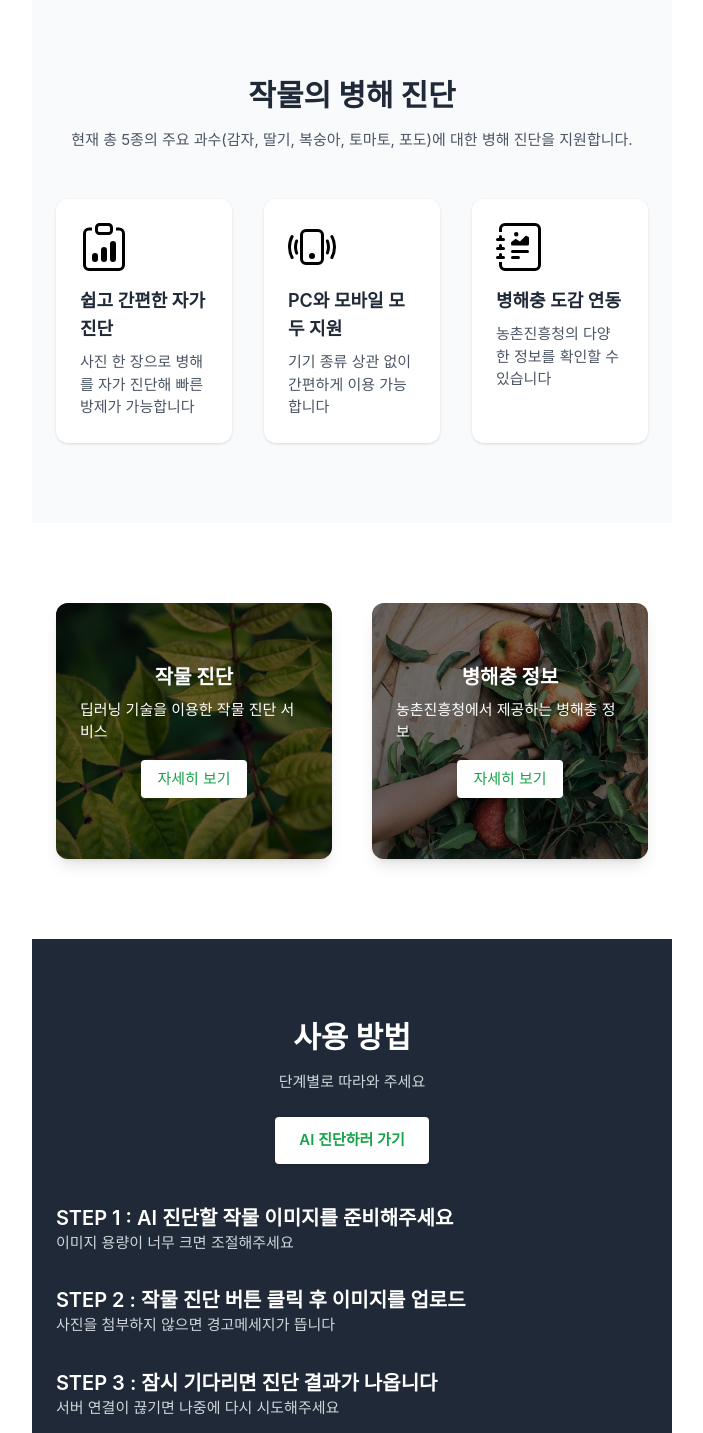
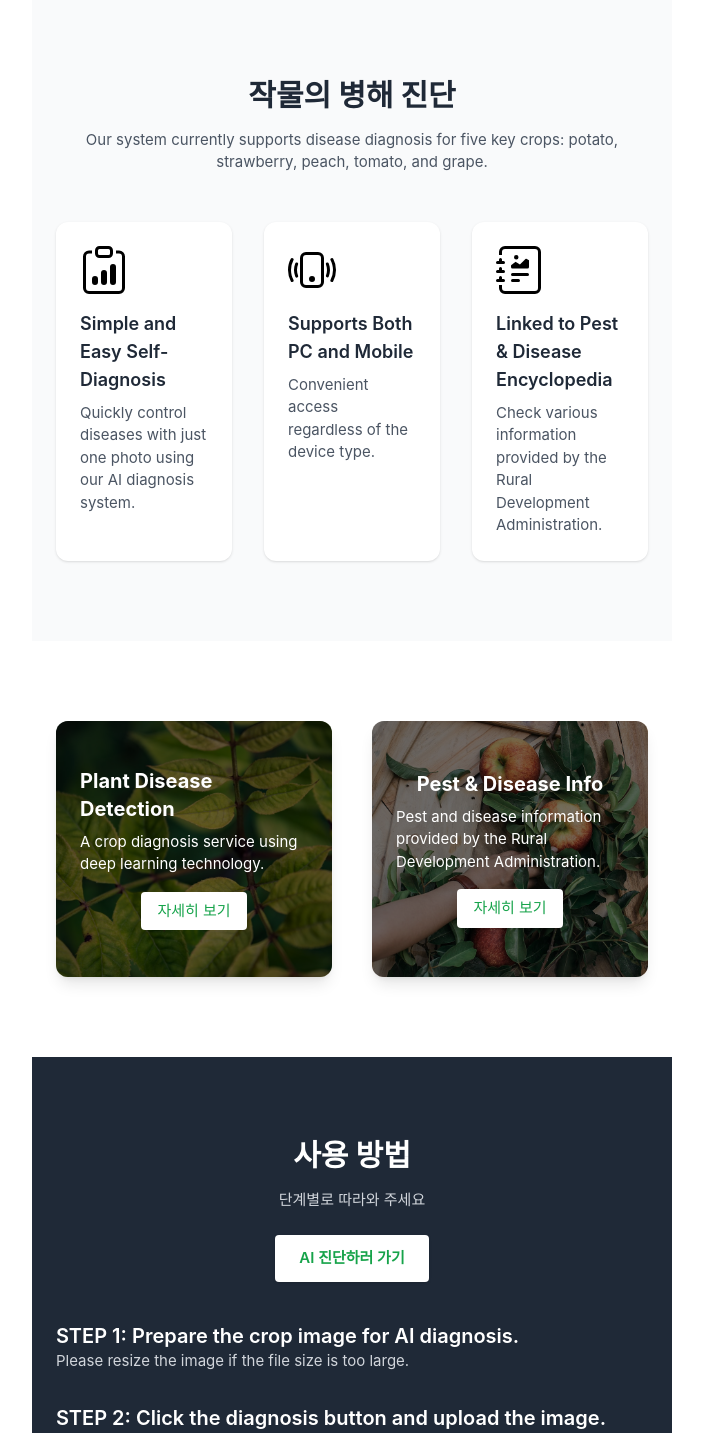
Before and after one commit to jihyoung-lee/-Plant_Disease_Detection_Web_v2, a Vue app in the folder vue/: page / in a window 1280 px wide. Shown: the part 900-2333 px from the top of the page, without its empty margins (0-703 px from the left). Built offline with nearby package versions, Linux system fonts and the light colour scheme.

Commit message:
feat(i18n): add English localization

```diff
--- a/vue/src/components/Home.vue
+++ b/vue/src/components/Home.vue
@@ -11,10 +11,10 @@
       <div class="container mx-auto px-6 md:px-12 z-10 relative">
         <div class="max-w-xl text-center md:text-left mx-auto md:ml-0">
           <h1 class="text-4xl md:text-5xl font-bold leading-tight mb-6">
-            AI 작물 병해 진단 시스템
+            {{ $t('hero_h1') }}
           </h1>
           <p class="text-lg md:text-xl text-gray-600 mb-8">
-            딥러닝을 활용한 자가 진단 AI, PC와 모바일 모두 지원
+            {{ $t('hero_p1') }}
           </p>
           <a
               href="#howtouse"
@@ -31,7 +31,7 @@
       <div class="container mx-auto px-6 text-center">
         <h2 class="text-3xl font-bold mb-4">작물의 병해 진단</h2>
         <p class="text-gray-600 mb-12">
-          현재 총 5종의 주요 과수(감자, 딸기, 복숭아, 토마토, 포도)에 대한 병해 진단을 지원합니다.
+        {{ $t('card_p1')}}
         </p>
 
         <div class="grid gap-8 grid-cols-1 md:grid-cols-3">
@@ -41,8 +41,8 @@
               class="bg-white p-6 rounded-xl shadow hover:shadow-lg transition text-left"
           >
             <img :src="card.icon" alt="icon" class="h-12 w-12 mb-4" />
-            <h3 class="font-semibold text-lg mb-2">{{ card.title }}</h3>
-            <p class="text-gray-600">{{ card.desc }}</p>
+            <h3 class="font-semibold text-lg mb-2">{{ t(card.titleKey) }}</h3>
+            <p class="text-gray-600">{{ t(card.descKey) }}</p>
           </div>
         </div>
       </div>
@@ -59,8 +59,8 @@
           >
             <img :src="info.img" alt="info image" class="w-full h-64 object-cover" />
             <div class="absolute inset-0 bg-black bg-opacity-50 flex flex-col justify-center items-center text-white p-6">
-              <h4 class="text-xl font-bold mb-2">{{ info.title }}</h4>
-              <p class="mb-4">{{ info.text }}</p>
+              <h4 class="text-xl font-bold mb-2">{{ t(info.titleKey) }}</h4>
+              <p class="mb-4">{{ t(info.textKey) }}</p>
               <button
                   class="bg-white text-green-600 px-4 py-2 rounded hover:bg-green-100 transition"
                   @click="$router.push(info.link)"
@@ -87,8 +87,8 @@
 
         <div class="space-y-8 max-w-2xl mx-auto text-left">
           <div v-for="(step, i) in steps" :key="i">
-            <h4 class="text-xl font-semibold">{{ step.title }}</h4>
-            <p class="text-gray-300">{{ step.desc }}</p>
+            <h4 class="text-xl font-semibold">{{ t(step.titleKey) }}</h4>
+            <p class="text-gray-300">{{ t(step.descKey) }}</p>
           </div>
         </div>
       </div>
@@ -98,47 +98,48 @@
 
 
 <script setup>
+import { useI18n } from 'vue-i18n'
 
+const { t } = useI18n()
 const farmerImage = new URL('../assets/bgimg.png', import.meta.url).href
 
 const cards = [
   {
     icon: new URL('../assets/clipboard-data.svg', import.meta.url).href,
-    title: '쉽고 간편한 자가 진단',
-    desc: '사진 한 장으로 병해를 자가 진단해 빠른 방제가 가능합니다'
+    titleKey: 'card_1_title',
+    descKey: 'card_1_desc'
   },
   {
     icon: new URL('../assets/phone-vibrate.svg', import.meta.url).href,
-    title: 'PC와 모바일 모두 지원',
-    desc: '기기 종류 상관 없이 간편하게 이용 가능합니다'
+    titleKey: 'card_2_title',
+    descKey: 'card_2_desc'
   },
   {
     icon: new URL('../assets/journal-richtext.svg', import.meta.url).href,
-    title: '병해충 도감 연동',
-    desc: '농촌진흥청의 다양한 정보를 확인할 수 있습니다'
+    titleKey: 'card_3_title',
+    descKey: 'card_3_desc'
   }
 ]
-
 const infos = [
   {
     img: new URL('../assets/leaf.jpg', import.meta.url).href,
-    title: '작물 진단',
-    text: '딥러닝 기술을 이용한 작물 진단 서비스',
+    titleKey: 'infos_1_title',
+    textKey: 'infos_1_text',
     link: '/photo'
   },
   {
     img: new URL('../assets/fruit.jpg', import.meta.url).href,
-    title: '병해충 정보',
-    text: '농촌진흥청에서 제공하는 병해충 정보',
+    titleKey: 'infos_2_title',
+    textKey: 'infos_2_text',
     link: '/search'
   }
 ]
 
 const steps = [
-  { title: 'STEP 1 : AI 진단할 작물 이미지를 준비해주세요', desc: '이미지 용량이 너무 크면 조절해주세요' },
-  { title: 'STEP 2 : 작물 진단 버튼 클릭 후 이미지를 업로드', desc: '사진을 첨부하지 않으면 경고메세지가 뜹니다' },
-  { title: 'STEP 3 : 잠시 기다리면 진단 결과가 나옵니다', desc: '서버 연결이 끊기면 나중에 다시 시도해주세요' },
-  { title: 'STEP 4 : 결과를 확인하고 링크를 클릭합니다', desc: '병해와 관련된 정보들을 확인할 수 있습니다' }
+  { titleKey: 'step_1_title', descKey: 'step_1_desc' },
+  { titleKey: 'step_2_title', descKey: 'step_2_desc' },
+  { titleKey: 'step_3_title', descKey: 'step_3_desc' },
+  { titleKey: 'step_4_title', descKey: 'step_4_desc' }
 ]
 </script>
 
--- a/vue/src/i18n.js
+++ b/vue/src/i18n.js
@@ -4,7 +4,7 @@ import en from './locales/en.json'
 
 const i18n = createI18n({
     legacy: false,
-    locale: 'ko',
+    locale: 'en',
     fallbackLocale: 'en',
     messages: {
         ko, en
--- /dev/null
+++ b/vue/src/locales/en.json
@@ -0,0 +1,30 @@
+{
+  "hero_h1": "AI Plant Disease Detection System",
+  "hero_p1": "Self-diagnosis AI powered by deep learning, available on both PC and mobile",
+
+  "card_p1": "Our system currently supports disease diagnosis for five key crops: potato, strawberry, peach, tomato, and grape.",
+
+  "card_1_title": "Simple and Easy Self-Diagnosis",
+  "card_1_desc": "Quickly control diseases with just one photo using our AI diagnosis system.",
+  "card_2_title": "Supports Both PC and Mobile",
+  "card_2_desc": "Convenient access regardless of the device type.",
+  "card_3_title": "Linked to Pest & Disease Encyclopedia",
+  "card_3_desc": "Check various information provided by the Rural Development Administration.",
+
+  "infos_1_title": "Plant Disease Detection",
+  "infos_1_text": "A crop diagnosis service using deep learning technology.",
+  "infos_2_title": "Pest & Disease Info",
+  "infos_2_text": "Pest and disease information provided by the Rural Development Administration.",
+
+  "step_1_title": "STEP 1: Prepare the crop image for AI diagnosis.",
+  "step_1_desc": "Please resize the image if the file size is too large.",
+  "step_2_title": "STEP 2: Click the diagnosis button and upload the image.",
+  "step_2_desc": "A warning message will appear if no image is attached.",
+  "step_3_title": "STEP 3: Wait a moment for the diagnosis result.",
+  "step_3_desc": "If the server is disconnected, please try again later.",
+  "step_4_title": "STEP 4: Check the result and click the link.",
+  "step_4_desc": "You can find detailed information related to the disease.",
+
+  "login": "Login",
+  "logout": "Logout"
+}
--- a/vue/src/locales/ko.json
+++ b/vue/src/locales/ko.json
@@ -1,5 +1,30 @@
 {
-  "greeting": "안녕하세요",
+  "hero_h1": "AI 작물 병해 진단 시스템",
+  "hero_p1": "딥러닝을 활용한 자가 진단 AI, PC와 모바일 모두 지원",
+
+  "card_p1": "현재 총 5종의 주요 과수(감자, 딸기, 복숭아, 토마토, 포도)에 대한 병해 진단을 지원합니다.",
+
+  "card_1_title": "쉽고 간편한 자가 진단",
+  "card_1_desc": "사진 한 장으로 병해를 자가 진단해 빠른 방제가 가능합니다",
+  "card_2_title": "PC와 모바일 모두 지원",
+  "card_2_desc": "기기 종류 상관 없이 간편하게 이용 가능합니다",
+  "card_3_title": "병해충 도감 연동",
+  "card_3_desc": "농촌진흥청의 다양한 정보를 확인할 수 있습니다",
+
+  "infos_1_title": "작물 진단",
+  "infos_1_text": "딥러닝 기술을 이용한 작물 진단 서비스",
+  "infos_2_title": "병해충 정보",
+  "infos_2_text": "농촌진흥청에서 제공하는 병해충 정보",
+
+  "step_1_title": "STEP 1 : AI 진단할 작물 이미지를 준비해주세요",
+  "step_1_desc": "이미지 용량이 너무 크면 조절해주세요",
+  "step_2_title": "STEP 2 : 작물 진단 버튼 클릭 후 이미지를 업로드",
+  "step_2_desc": "사진을 첨부하지 않으면 경고메세지가 뜹니다",
+  "step_3_title": "STEP 3 : 잠시 기다리면 진단 결과가 나옵니다",
+  "step_3_desc": "서버 연결이 끊기면 나중에 다시 시도해주세요",
+  "step_4_title": "STEP 4 : 결과를 확인하고 링크를 클릭합니다",
+  "step_4_desc": "병해와 관련된 정보들을 확인할 수 있습니다",
+
   "login": "로그인",
   "logout": "로그아웃"
 }
```
